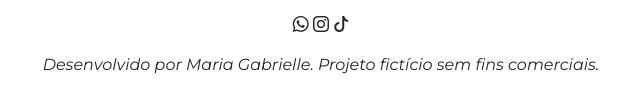
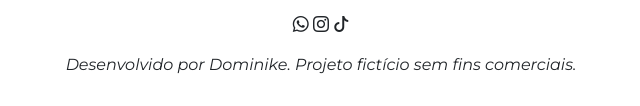
Before and after one commit to Dominike-019/Projeto-Web-, a plain HTML site: page index.html in a window 1280 px wide. Shown: the part 3072-3178 px from the top of the page, 319-959 px from the left. Drawn offline with nearby package versions, Linux system fonts and the light colour scheme; a script that the page names is missing.

Commit message:
Update index.html

```diff
--- a/index.html
+++ b/index.html
@@ -132,11 +132,12 @@
         <i class="bi bi-whatsapp"></i>
         <i class="bi bi-instagram"></i>
         <i class="bi bi-tiktok"></i>
-        <p class="mt-3">Desenvolvido por Maria Gabrielle. Projeto fictício sem fins comerciais.</p>
+        <p class="mt-3">Desenvolvido por Dominike. Projeto fictício sem fins comerciais.</p>
     </footer>
 
     <script src="script.js"></script>
 
 </body>
 
+
 </html>
```
